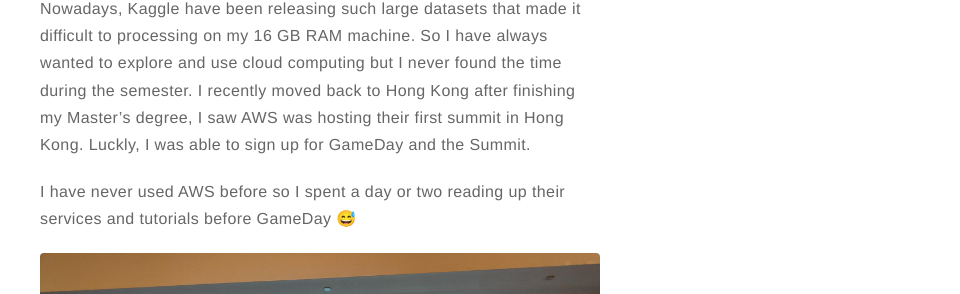
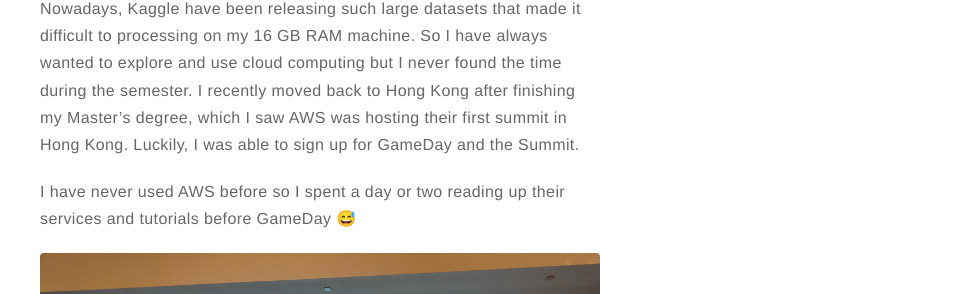
Before and after one commit to lawko698/lawko698.github.io, a Jekyll site: the page built from _posts/2018-08-13-Road-to-AWS-Certification.md, in a window 1280 px wide and 900 px high. Shown: the part 312-606 px from the top of the window, without its empty margins (320-1280 px from the left). Built offline with Jekyll 4.4.1, drawn with Linux system fonts in a browser that asks for light colours; emoji names are drawn with the system emoji font.

Commit message:
Update 2018-08-13-Road-to-AWS-Certification.md

```diff
--- a/_posts/2018-08-13-Road-to-AWS-Certification.md
+++ b/_posts/2018-08-13-Road-to-AWS-Certification.md
@@ -12,7 +12,7 @@
 
 Nowadays, Kaggle have been releasing such large datasets that made it difficult to processing on my 16 GB RAM machine. So I have always
 wanted to explore and use cloud computing but I never found the time during the semester. I recently moved back to Hong Kong after finishing
-my Master's degree, I saw AWS was hosting their first summit in Hong Kong. Luckly, I was able to sign up for GameDay and the Summit.
+my Master's degree, which I saw AWS was hosting their first summit in Hong Kong. Luckily, I was able to sign up for GameDay and the Summit.
 
 I have never used AWS before so I spent a day or two reading up their services and tutorials before GameDay :sweat_smile:
 
```
